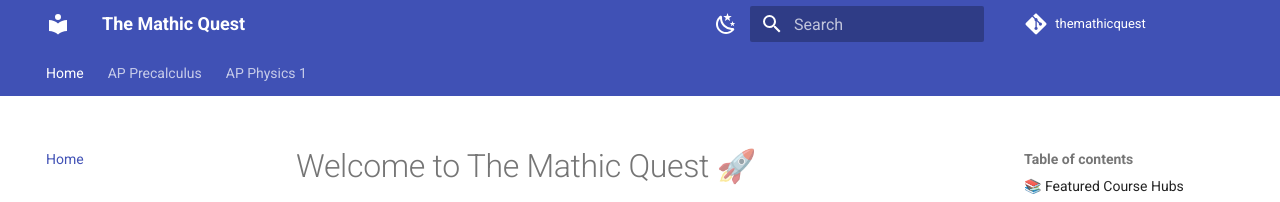
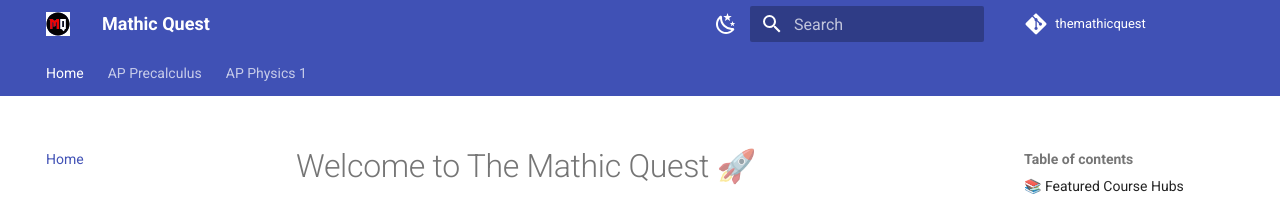
Before and after one commit to Himanshu-Kosekar/themathicquest, an MkDocs documentation site: the page built from docs/index.md, in a window 1280 px wide. Shown: the top 202 px of the page. Built offline with MkDocs 1.6.1 and Material for MkDocs 9.7.7, drawn with Linux system fonts in a browser that asks for light colours; comment, search, counter and statistics services are not loaded.

Commit message:
logo update

```diff
--- a/mkdocs.yml
+++ b/mkdocs.yml
@@ -1,4 +1,4 @@
-site_name: The Mathic Quest
+site_name: Mathic Quest
 site_url: https://themathicquest.com/
 site_description: High-yield STEM study guides, practice problems, and interactive resources for AP Precalculus, AP Physics 1, and beyond.
 site_author: The Mathic Quest Team
@@ -8,6 +8,7 @@ repo_url: https://github.com/themathicquest/themathicquest
 
 theme:
   name: material
+  logo: assets/logo.svg
   language: en
   palette:
     # Palette toggle for automatic / light mode
```
Also changed, not shown: channels4_profile.jpg (added), docs/assets/logo.svg (added), logo.png (added).
